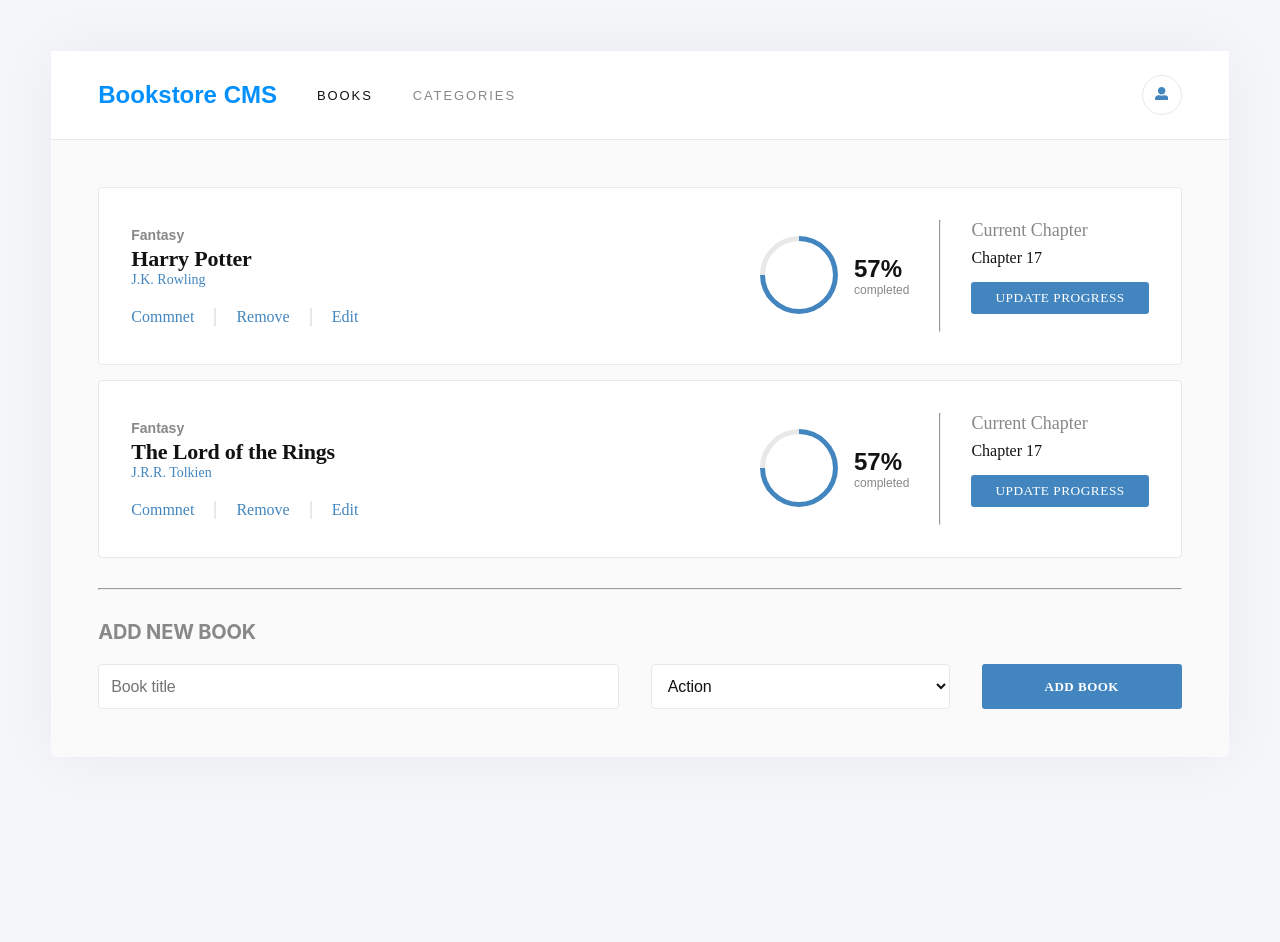
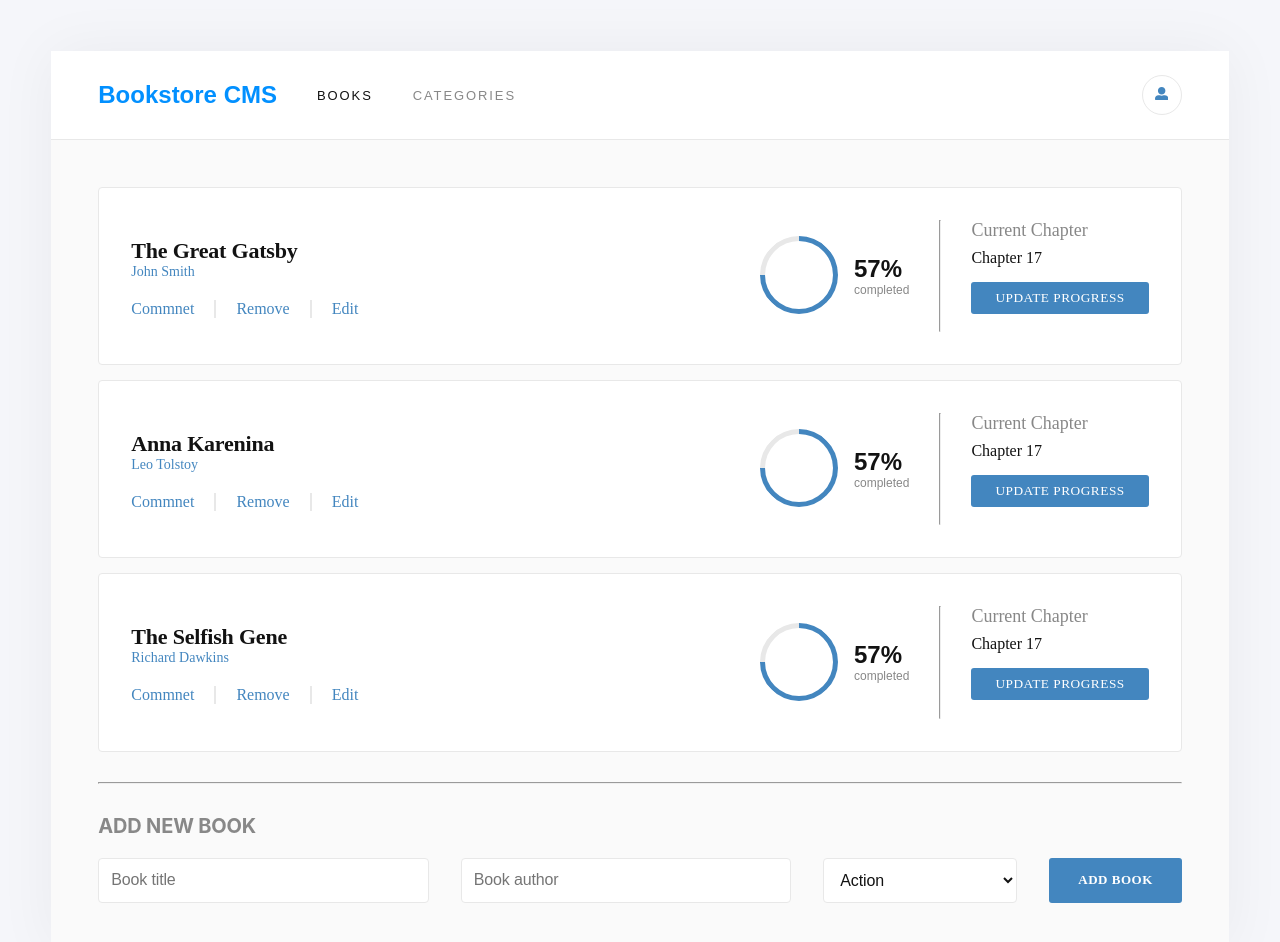
Before and after one commit to adamilare/bookstore, a React (Create React App) app: page / in a window 1280 px wide. Shown: the top 942 px of the page. Before the commit the page ends 808 px from the top, so only its background shows below. Built offline with nearby package versions, Linux system fonts and the light colour scheme.

Commit message:
Connect components to store

```diff
--- a/src/components/books/AddBook.jsx
+++ b/src/components/books/AddBook.jsx
@@ -1,19 +1,49 @@
-const AddBook = () => (
+import { useDispatch } from 'react-redux';
+import { useState } from 'react';
+import { addBook } from '../../redux/books/booksSlice';
+
+const selectOption = ['Action', 'Biography', 'History', 'Kids'];
+
+const AddBook = () => {
+  const dispatch = useDispatch();
+  const [error, setError] = useState('');
+
+  const handleNewBook = (e) => {
+    e.preventDefault();
+
+    const bookData = Object.fromEntries(new FormData(e.target));
+
+    const { title, author, category } = bookData;
+    if (!title || !author || !category) {
+      setError('Please fill in all fields.');
+      return;
+    }
+
+    // Clear form fields and error message
+    e.target.reset();
+    setError('');
+
+    dispatch(addBook(bookData));
+  };
+
+  return (
     <div className="add-book">
       <span className="add-book-title">ADD NEW BOOK</span>
-    <form className="add-book-form">
-      <input type="text" placeholder="Book title" />
-      <select>
-        <option value="Action">Action</option>
-        <option value="Biography">Biography</option>
-        <option value="History">History</option>
-        <option value="Horror">Horror</option>
-        <option value="Kids">Kids</option>
-        <option value="economy">Economy</option>
+      <form className="add-book-form" onSubmit={handleNewBook}>
+        <input name="title" type="text" placeholder="Book title" />
+        <input name="author" type="text" placeholder="Book author" />
+        <select name="category">
+          {selectOption.map((item) => (
+            <option key={item} value={item.toLowerCase()}>
+              {item}
+            </option>
+          ))}
         </select>
         <button type="submit">ADD BOOK</button>
       </form>
+      {error && <div className="error">{error}</div>}
     </div>
   );
+};
 
 export default AddBook;
--- a/src/components/books/Book.jsx
+++ b/src/components/books/Book.jsx
@@ -3,9 +3,9 @@ import BookInfo from './BookInfo';
 import Progress from './Progress';
 import ProgressCurrent from './ProgressCurrent';
 
-const Book = ({ book, percent, handleOperations }) => (
+const Book = ({ book, percent }) => (
   <div className="book-row">
-    <BookInfo book={book} handleOperations={handleOperations} />
+    <BookInfo book={book} />
     <div className="book-right">
       <Progress percent={percent} />
       <hr />
@@ -23,7 +23,6 @@ Book.propTypes = {
     chapters: PropTypes.number.isRequired,
   }).isRequired,
   percent: PropTypes.number.isRequired,
-  handleOperations: PropTypes.func.isRequired,
 };
 
 export default Book;
--- a/src/components/books/BookInfo.jsx
+++ b/src/components/books/BookInfo.jsx
@@ -1,26 +1,25 @@
 import PropTypes from 'prop-types';
 import Bookops from './Bookops';
 
-const BookInfo = ({ book, handleOperations }) => (
+const BookInfo = ({ book }) => (
   <div className="book-left">
     <div className="book-info">
       <div className="book-genre">{book.genre}</div>
       <div className="book-title">{book.title}</div>
       <div className="book-author">{book.author}</div>
     </div>
-    <Bookops handleOperations={handleOperations} />
+    <Bookops bookId={book.item_id} />
   </div>
 );
 
 BookInfo.propTypes = {
   book: PropTypes.shape({
-    id: PropTypes.number.isRequired,
+    item_id: PropTypes.number.isRequired,
     title: PropTypes.string.isRequired,
     author: PropTypes.string.isRequired,
     genre: PropTypes.string.isRequired,
     chapters: PropTypes.number.isRequired,
   }).isRequired,
-  handleOperations: PropTypes.func.isRequired,
 };
 
 export default BookInfo;
--- a/src/components/books/Bookops.jsx
+++ b/src/components/books/Bookops.jsx
@@ -1,34 +1,33 @@
 /* eslint-disable */
 import PropTypes from 'prop-types';
+import { useDispatch } from 'react-redux';
+import { removeBook } from '../../redux/books/booksSlice';
 
-const Bookops = ({ handleOperations }) => (
+const Bookops = ({ bookId }) => {
+  const dispatch = useDispatch();
+  console.log('bookId', bookId);
+
+  return (
     <div className="book-actions">
-    <button
-      type="button"
-      onClick={() => handleOperations(0)}
-      className="btn btn-comment"
-    >
+      <button type="button" className="btn btn-comment">
         Commnet
       </button>
       <button
         type="button"
-      onClick={() => handleOperations(0)}
+        onClick={() => dispatch(removeBook(bookId))}
         className="btn btn-remove"
       >
         Remove
       </button>
-    <button
-      type="button"
-      onClick={() => handleOperations(0)}
-      className="btn btn-edit"
-    >
+      <button type="button" className="btn btn-edit">
         Edit
       </button>
     </div>
   );
+};
 
 Bookops.propTypes = {
-  handleOperations: PropTypes.func.isRequired,
+  bookId: PropTypes.string.isRequired,
 };
 
 export default Bookops;
--- a/src/index.js
+++ b/src/index.js
@@ -3,15 +3,19 @@ import ReactDOM from 'react-dom/client';
 import { BrowserRouter } from 'react-router-dom';
 import './index.css';
 import './css/bookstore.css';
+import { Provider } from 'react-redux';
 import App from './App';
 import reportWebVitals from './reportWebVitals';
+import store from './redux/store';
 
 const root = ReactDOM.createRoot(document.getElementById('root'));
 root.render(
   <React.StrictMode>
-    <BrowserRouter>
-      <App />
-    </BrowserRouter>
+    <Provider store={store}>
+      <BrowserRouter>
+        <App />
+      </BrowserRouter>
+    </Provider>
   </React.StrictMode>,
 );
 
--- a/src/redux/books/booksSlice.js
+++ b/src/redux/books/booksSlice.js
@@ -1,7 +1,26 @@
 import { createSlice } from '@reduxjs/toolkit';
 
 const initialState = {
-  books: [],
+  books: [
+    {
+      item_id: 'item1',
+      title: 'The Great Gatsby',
+      author: 'John Smith',
+      category: 'Fiction',
+    },
+    {
+      item_id: 'item2',
+      title: 'Anna Karenina',
+      author: 'Leo Tolstoy',
+      category: 'Fiction',
+    },
+    {
+      item_id: 'item3',
+      title: 'The Selfish Gene',
+      author: 'Richard Dawkins',
+      category: 'Nonfiction',
+    },
+  ],
 };
 
 const makeBookId = ({ books }) => {
@@ -19,12 +38,12 @@ const addBookReducer = (state, { payload }) => {
   state.books.push({
     item_id: makeBookId(state),
     title: payload.title,
-    author: 'Damilare Ade',
+    author: payload.author,
     category: payload.category,
   });
 };
 
-const removeBookReducer = (state, { id }) => {
+const removeBookReducer = (state, { payload: id }) => {
   state.books = state.books.filter((book) => book.item_id !== id); // eslint-disable-line
 };
 
--- a/src/routes/Books.jsx
+++ b/src/routes/Books.jsx
@@ -1,42 +1,15 @@
+import { useSelector } from 'react-redux';
 import AddBook from '../components/books/AddBook';
 import Book from '../components/books/Book';
 
 const Books = () => {
-  let collections = [
-    {
-      id: 1,
-      title: 'Harry Potter',
-      author: 'J.K. Rowling',
-      year: 1997,
-      chapters: 17,
-      genre: 'Fantasy',
-    },
-    {
-      id: 2,
-      title: 'The Lord of the Rings',
-      author: 'J.R.R. Tolkien',
-      year: 1954,
-      chapters: 12,
-      genre: 'Fantasy',
-    },
-  ];
-
-  const handleOperations = (id) => {
-    if (id === 1) {
-      collections = collections.filter((book) => book.id !== id);
-    }
-  };
+  const { books } = useSelector((store) => store.books);
 
   return (
     <div className="books-container">
       <div className="books">
-        {collections.map((book) => (
-          <Book
-            key={book.id}
-            book={book}
-            percent={57}
-            handleOperations={handleOperations}
-          />
+        {books.map((book) => (
+          <Book key={book.id} book={book} percent={57} />
         ))}
       </div>
       <hr />
```
Lines whose indentation alone changed are shown as unchanged.
